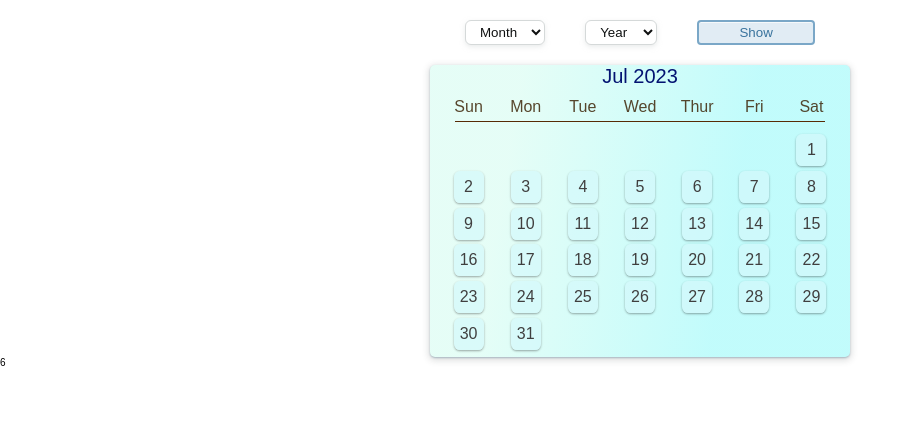
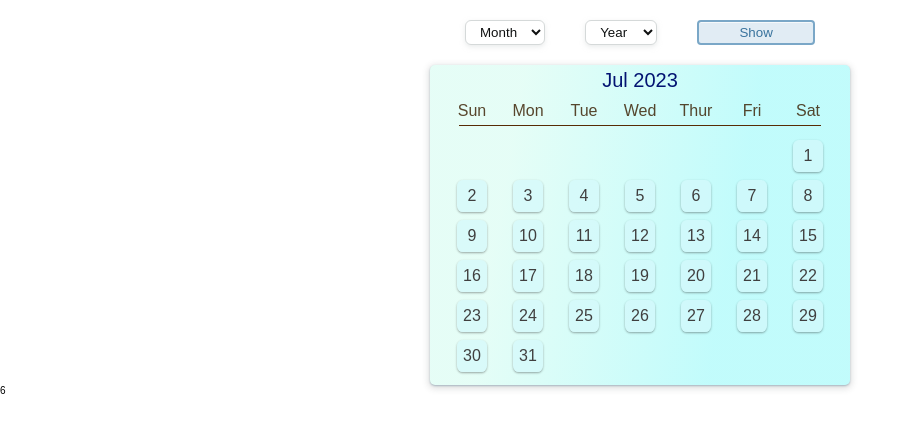
Before and after one commit to zeem2626/calendar, a React (Create React App) app: page / in a window 1280 px wide. Shown: the top 432 px of the page, without its empty margins (0-916 px from the left). Built offline with nearby package versions, Linux system fonts and the light colour scheme.

Commit message:
Update App.css

```diff
--- a/src/frontend/App.css
+++ b/src/frontend/App.css
@@ -55,6 +55,7 @@ html{
 .calendar_container{
     display: flex;
     flex-direction: column;
+    /* height: 40rem; */
     /* border: 3px solid green; */
 
 }
@@ -66,7 +67,9 @@ html{
 }
 .calendar_body{
     /* border: 3px solid blue; */
-    width: 95%;
+    padding: 0.4rem;
+    box-sizing: border-box;
+    width: 90%;
     max-width: 42rem;
     display: flex;
     flex-direction: column;
@@ -86,7 +89,8 @@ html{
 }
 
 .calendar_dates ul{
-    height: 22rem;
+    /* border: 3px solid blue; */
+    height: 24rem;
     /* font-weight: 500; */
 }
 
```
